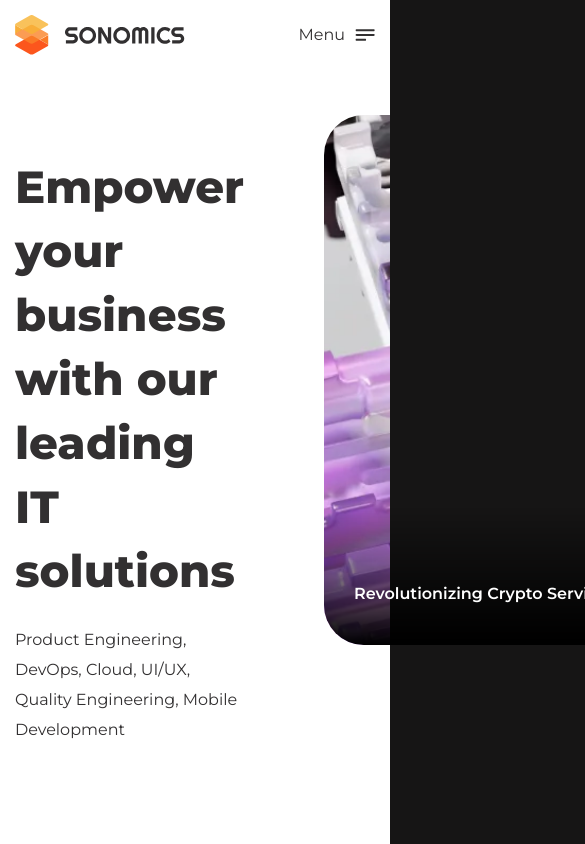
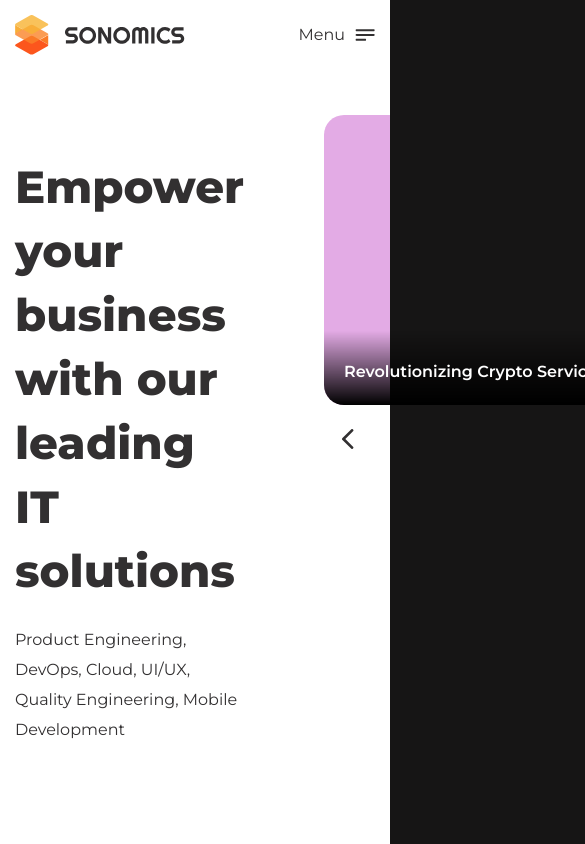
Before and after one commit to skabanets/sonomics, a React (Vite) app: page / in a window 390 px wide. Shown: the top 844 px of the page, 585 px wide, since content can reach past the window. Built offline with nearby package versions, Linux system fonts and the light colour scheme.

Commit message:
Add mobile styles for Slider component

```diff
--- a/src/components/Slider.tsx
+++ b/src/components/Slider.tsx
@@ -1,5 +1,6 @@
 import { useRef, useState } from "react";
 import { Link } from "react-router-dom";
+import { useMediaQuery } from "react-responsive";
 import { Autoplay, Navigation } from "swiper/modules";
 import { Swiper, SwiperSlide } from "swiper/react";
 
@@ -19,8 +20,11 @@ export const Slider = ({ slides }: SliderProps) => {
 
   const { casesImages } = images;
 
+  const isTablet = useMediaQuery({ query: "(min-width: 768px)" });
+
   return (
-    <div className="relative w-[600px] overflow-hidden rounded-[40px]">
+    <>
+      <div className="relative w-full overflow-hidden rounded-[20px] md:w-[600px] md:rounded-[40px]">
         <Swiper
           modules={[Navigation, Autoplay]}
           spaceBetween={30}
@@ -48,21 +52,21 @@ export const Slider = ({ slides }: SliderProps) => {
                 src={casesImages[slide.image]}
                 alt={slide.name}
                 width={600}
+                height={530}
                 loading="lazy"
-              className="object-cover"
-              style={{ height: `${530}px` }}
+                className="h-[290px] w-full object-cover md:h-[530px] md:w-[600xp]"
               />
             </SwiperSlide>
           ))}
         </Swiper>
         {activeSlide && (
-        <div className="absolute bottom-0 z-50 flex h-[137px] w-full items-center justify-between overflow-hidden bg-gradient-to-b from-[rgba(0,0,0,0)] to-black px-[30px] pb-[33px] pt-[68px]">
-          <Link to={activeSlide.link} className="group line-clamp-1 w-[370px]">
+          <div className="absolute bottom-0 z-50 flex h-[74px] w-full items-center justify-between overflow-hidden bg-gradient-to-b from-[rgba(0,0,0,0)] to-black px-[20px] pb-[20px] pt-[27px] md:h-[137px] md:px-[30px] md:pb-[33px] md:pt-[68px]">
+            <Link to={activeSlide.link} className="group line-clamp-1 w-full md:w-[370px]">
               <h3 className="text-whiteTextColor transition group-hover:text-themeAccentColor group-focus-visible:text-themeAccentColor">
                 {activeSlide.name}
               </h3>
             </Link>
-          <div className="flex items-center gap-[18px]">
+            <div className="hidden items-center gap-[18px] md:flex">
               <button
                 onClick={() => swiperRef.current?.swiper.slidePrev()}
                 className="group flex h-[24px] w-[24px] items-center justify-center"
@@ -99,5 +103,42 @@ export const Slider = ({ slides }: SliderProps) => {
           </div>
         )}
       </div>
+      {activeSlide && !isTablet && (
+        <div className="flex items-center justify-between pt-[10px]">
+          <button
+            onClick={() => swiperRef.current?.swiper.slidePrev()}
+            className="group flex h-[48px] w-[48px] items-center justify-center"
+            aria-label="Previous slide"
+          >
+            <Icon
+              id="arrow-left"
+              className="h-[20px] w-[12px] fill-mainTextColor transition group-hover:fill-themeAccentColor group-focus-visible:fill-themeAccentColor"
+            />
+          </button>
+          <div className="flex gap-[5px]">
+            {slides.map((slide, index) => (
+              <div
+                key={slide.id}
+                className={`h-[3px] transition ${
+                  slides.indexOf(activeSlide) === index
+                    ? "w-[15px] rounded-[70px] bg-mainTextColor"
+                    : "w-[3px] rounded-full bg-secondaryLightTextColor"
+                }`}
+              />
+            ))}
+          </div>
+          <button
+            onClick={() => swiperRef.current?.swiper.slideNext()}
+            className="group flex h-[48px] w-[48px] items-center justify-center"
+            aria-label="Next slide"
+          >
+            <Icon
+              id="arrow-right"
+              className="h-[20px] w-[12px] fill-mainTextColor transition group-hover:fill-themeAccentColor group-focus-visible:fill-themeAccentColor"
+            />
+          </button>
+        </div>
+      )}
+    </>
   );
 };
```
Lines whose indentation alone changed are shown as unchanged.
